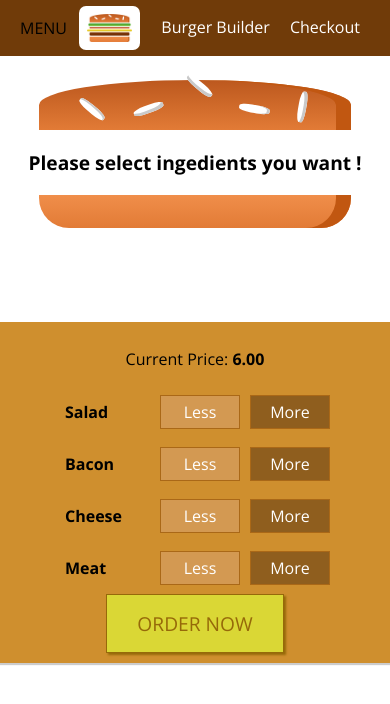
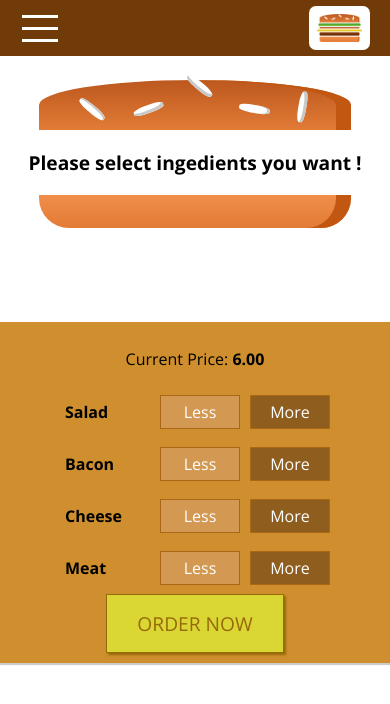
Before and after one commit to UlugbekYusupov/burger-app, a React app: page / in a window 390 px wide. Shown: the top 704 px of the page. Built offline with nearby package versions, Linux system fonts and the light colour scheme.

Commit message:
Side drawer on mobile device

```diff
--- a/src/components/Layout/Layout.js
+++ b/src/components/Layout/Layout.js
@@ -1,17 +1,40 @@
-import React from 'react'
+import React, {Component} from 'react'
+
 import Aux from '../../hoc/Aux';
 import styles from './Layout.module.css'
 import ToolBar from '../Navigation/Toolbar/Toolbar'
+import Sidedrawer from '../Navigation/Sidedrawer/Sidedrawer'
 
-function layout(props) {
+
+class Layout extends Component {
+
+    state = {
+        showSideDrawer: false
+    }
+
+    sideDrawerClosedHandler = () => {
+        this.setState({showSideDrawer: false})
+    }
+
+    sideDrawerToggleHandler = () => {
+        this.setState({showSideDrawer: !this.state.showSideDrawer})
+    }
+
+    render() {
         return (
             <Aux>
-            <ToolBar/>
+                <ToolBar drawerToggleClicked={this.sideDrawerToggleHandler}/>
+                <Sidedrawer
+                    open = {this.state.showSideDrawer}
+                    closed={this.sideDrawerClosedHandler}
+                />
+
                 <main className={styles.Content}>
-                {props.children}
+                    {this.props.children}
                 </main>
             </Aux>
         )
     }
+}
 
-export default layout
+export default Layout
--- a/src/components/Logo/Logo.js
+++ b/src/components/Logo/Logo.js
@@ -2,9 +2,9 @@
 import burgerLogo from '../../assets/Images/photo_2021-02-23 10.31.03.jpeg'
 import styles from './Logo.module.css'
 
-function logo() {
+function logo(props) {
     return (
-        <div className={styles.Logo}>
+        <div className={styles.Logo} style={{height: props.height}}>
             <img src = {burgerLogo} alt="MyBurger"/>
         </div>
     )
--- a/src/components/Logo/Logo.module.css
+++ b/src/components/Logo/Logo.module.css
@@ -1,7 +1,7 @@
 .Logo{
     background-color: white;
     padding: 8px;
-    height: 80%;
+    height: 100%;
     box-sizing: border-box;
     border-radius: 7px;
 }
--- a/src/components/Navigation/NavigationItems/NavigationItem/NavigationItem.module.css
+++ b/src/components/Navigation/NavigationItems/NavigationItem/NavigationItem.module.css
@@ -1,20 +1,19 @@
+@media(min-width: 500px) {
     .NavigationItem{
         margin: 0;
-    box-sizing: border-box;
         display: flex;
         height: 100%;
+        width: auto;
         align-items: center;
     }
 
     .NavigationItem a {
         color: white;
-    text-decoration: none;
         height: 100%;
         padding: 16px 10px;
         border-bottom: 4px solid transparent;
-    box-sizing: border-box;
-    display: block;
     }
+
     .NavigationItem a:hover,
     .NavigationItem a:active,
     .NavigationItem a:active {
@@ -22,3 +21,24 @@
         border-bottom: 4px solid #40a4c8;
         color: white;
     }
+}
+
+.NavigationItem{
+    margin: 10px 0;
+    box-sizing: border-box;
+    display: block;
+    width: 100%;
+}
+
+.NavigationItem a {
+    color: #8f5c2c;
+    text-decoration: none;
+    width: 100%;
+    box-sizing: border-box;
+    display: block;
+}
+.NavigationItem a:hover,
+.NavigationItem a:active,
+.NavigationItem a:active {
+    color: #40a4c8;
+}
--- a/src/components/Navigation/NavigationItems/NavigationItems.module.css
+++ b/src/components/Navigation/NavigationItems/NavigationItems.module.css
@@ -3,6 +3,13 @@
     padding: 0;
     list-style: none;
     display: flex;
+    flex-flow: column;
     align-items: center;
     height: 100%;
 }
+
+@media(min-width: 500px) {
+    .NavigationItems {
+        flex-flow: row;
+    }
+}
--- /dev/null
+++ b/src/components/Navigation/Sidedrawer/DrawerToggle/DrawerToggle.js
@@ -0,0 +1,14 @@
+import React from 'react'
+import styles from './DrawerToggle.module.css'
+
+function drawerToggle(props) {
+    return (
+        <div className={styles.DrawerToggle} onClick={props.clicked}>
+            <div></div>
+            <div></div>
+            <div></div>
+        </div>
+    )
+}
+
+export default drawerToggle
--- /dev/null
+++ b/src/components/Navigation/Sidedrawer/DrawerToggle/DrawerToggle.module.css
@@ -0,0 +1,23 @@
+.DrawerToggle {
+    width: 40px;
+    height: 100%;
+    display: flex;
+    flex-flow: column;
+    justify-content: space-around;
+    align-items: center;
+    padding: 10px 0;
+    box-sizing: border-box;
+    cursor: pointer;
+}
+
+.DrawerToggle div {
+    width: 90%;
+    height: 3px;
+    background-color: white;
+}
+
+@media (min-width: 500px) {
+    .DrawerToggle {
+        display: none;
+    }
+}
--- /dev/null
+++ b/src/components/Navigation/Sidedrawer/Sidedrawer.js
@@ -0,0 +1,26 @@
+import React from 'react'
+import Logo from '../../Logo/Logo'
+import NavigationItems from '../NavigationItems/NavigationItems'
+import styles from './Sidedrawer.module.css'
+import Backdrop from '../../UI/Backdrop/Backdrop'
+import Aux from '../../../hoc/Aux'
+
+function sidedrawer(props) {
+    let attachedClasses = [styles.Sidedrawer, styles.Close]
+    if(props.open) {
+        attachedClasses = [styles.Sidedrawer, styles.Open]
+    }
+    return (
+        <Aux>
+            <Backdrop show={props.open} clicked={props.closed}/>
+            <div className={attachedClasses.join(' ')}>
+                <div className={styles.Logo}><Logo/></div>
+                <nav>
+                    <NavigationItems/>
+                </nav>
+            </div>
+        </Aux>
+    )
+}
+
+export default sidedrawer
--- /dev/null
+++ b/src/components/Navigation/Sidedrawer/Sidedrawer.module.css
@@ -0,0 +1,31 @@
+.Sidedrawer{
+    position: fixed;
+    width: 280px;
+    max-width: 70%;
+    height: 100%;
+    left: 0;
+    top: 0;
+    z-index: 200;
+    background-color: white;
+    padding: 32px 16px;
+    box-sizing: border-box;
+    transition: transform 0.3s ease-out;
+}
+
+@media(min-width: 500px) {
+    .Sidedrawer{
+        display: none;
+    }
+}
+
+.Open{
+    transform: translateX(0);
+}
+
+.Close{
+    transform: translateX(-100%);
+}
+.Logo{
+    height: 11%;
+    margin-bottom: 32px;
+}
--- a/src/components/Navigation/Toolbar/Toolbar.js
+++ b/src/components/Navigation/Toolbar/Toolbar.js
@@ -2,13 +2,14 @@
 import styles from './Toolbar.module.css'
 import Logo from '../../Logo/Logo'
 import NavigationItems from '../NavigationItems/NavigationItems'
+import DrawerToggle from '../Sidedrawer/DrawerToggle/DrawerToggle'
 
 function toolbar(props) {
     return (
         <header className={styles.Toolbar}>
-            <div>MENU</div>
-            <Logo/>
-            <nav>
+            <DrawerToggle clicked={props.drawerToggleClicked}/>
+            <div className={styles.Logo}><Logo/></div>
+            <nav className={styles.DesktopOnly}>
                 <NavigationItems/>
             </nav>
         </header>
--- a/src/components/Navigation/Toolbar/Toolbar.module.css
+++ b/src/components/Navigation/Toolbar/Toolbar.module.css
@@ -16,3 +16,13 @@
 .Toolbar nav {
     height: 100%;
 }
+
+.Logo{
+    height: 80%;
+}
+
+@media(max-width: 499px) {
+    .DesktopOnly {
+        display: none;
+    }
+}
```
Also changed, not shown: src/components/Layout/Layout.module.css (line endings or trailing spaces). Lines whose indentation alone changed are shown as unchanged.
